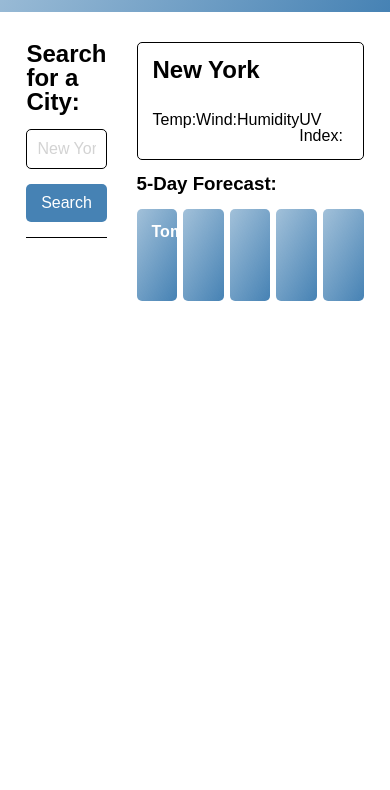
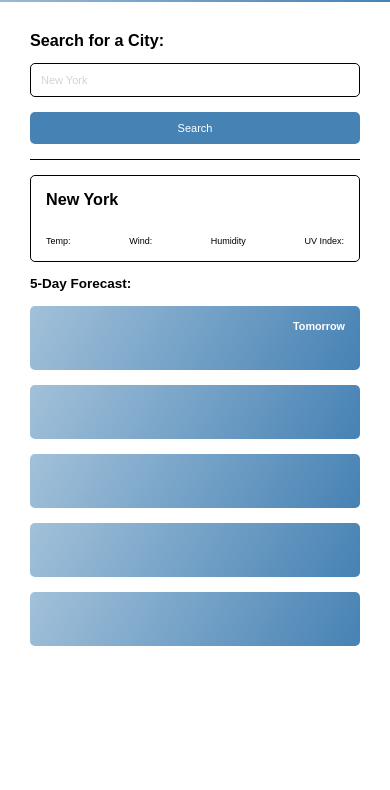
Before and after one commit to MrEliWood/demo-weather-dashboard, a plain HTML site: page index.html in a window 390 px wide. Shown: the part 80-870 px from the top of the page. After the commit the page ends 844 px from the top, so only its background shows below. Drawn offline with nearby package versions, Linux system fonts and the light colour scheme; no server answers.

Commit message:
adding support for mobile

```diff
--- a/assets/css/reset.css
+++ b/assets/css/reset.css
@@ -4,6 +4,7 @@
   box-sizing: border-box;
   scroll-behavior: smooth;
   transition: 0.5s all ease-in-out;
+  font-size: 16px;
 }
 
 html {
@@ -16,6 +17,26 @@ body {
   font-family: sans-serif;
 }
 
+h1 {
+  font-size: 2.4em;
+}
+
+h2 {
+  font-size: 1.8em;
+}
+
+h3 {
+  font-size: 1.5em;
+}
+
+h4 {
+  font-size: 1.2em;
+}
+
+h5 {
+  font-size: 1em;
+}
+
 input, select, option, optgroup, textarea, button,
 pre, code {
   font-size: 100%;
--- a/assets/css/style.css
+++ b/assets/css/style.css
@@ -3,10 +3,16 @@
     --light: white;
     --light2: lightgray;
     --dark: black;
-    --dark2: lightgray;
+    --dark2: rgb(190, 190, 190);
     --accent: steelblue;
     --accent2: rgba(70, 131, 180, 0.5);
 }
+
+/* fade in animation */
+@keyframes fade {
+    from {opacity: 0;}
+    to {opacity: 1;}
+  }
 
 /* page styles */
 ::placeholder {
@@ -27,6 +33,8 @@ header {
     color: var(--light);
     padding: 30px;
     width: 100%;
+    animation-name: fade;
+    animation-duration: 2s;
 }
 
 main {
@@ -35,7 +43,11 @@ main {
     justify-content: center;
     padding: 30px;
     width: 100%;
-    max-width: 1400px;
+    max-width: 1500px;
+    animation-name: fade;
+    animation-duration: 2s;
+    animation-delay: 0.25s;
+    animation-fill-mode: backwards;
 }
 
 /* search panel styles */
@@ -67,23 +79,28 @@ input:focus {
 }
 
 #searchButton:hover {
+    background-color: var(--accent2);
     cursor: pointer;
 }
 
 button {
-    background-color: var(--light2);
+    background-color: var(--dark2);
     border: none;
     width: 100%;
     padding: 10px;
     margin-top: 15px;
     border-radius: 5px;
+    text-transform: capitalize;
 }
 
 button:hover {
+    background-color: var(--light2);
     cursor: pointer;
 }
 
 #searchHistory {
+    display: flex;
+    flex-direction: column-reverse;
     border-top: 1px solid var(--dark);
     margin-top: 15px;
 }
@@ -150,3 +167,90 @@ button:hover {
 .dayCard p {
     margin-top: 15px;
 }
+
+/* tablets */
+@media screen and (max-width: 1350px) {
+
+    main {
+        flex-direction: column;
+        justify-content: flex-start;
+        align-items: start;
+        max-width: none;
+        width: 100%;
+        padding: 30px;
+    }
+
+    #citySelect {
+        display: flex;
+        width: 100%;
+    }
+
+    #citySearch {
+        width: 100%;
+    }
+
+    #searchHistory {
+        width: 100%;
+        flex-direction: row-reverse;
+        justify-content: space-between;
+        flex-wrap: wrap-reverse;
+    }
+
+    button {
+        width: 49%;
+    }
+
+    #weatherReport {
+        margin-left: 0px;
+        margin-right: 0px;
+        margin-top: 15px;
+        height: auto;
+        width: 100%;
+    }
+
+    #cards {
+        flex-direction: column;
+    }
+
+    .dayCard {
+        width: 100%;
+    }
+
+    .headline {
+        display: flex;
+        flex-direction: row-reverse;
+        justify-content: space-between;
+    }
+
+    .headline p {
+        margin-top: 0px
+    }
+
+    .info {
+        display: flex;
+        justify-content: space-between;
+    }
+
+}
+
+/* large phones */
+@media screen and (max-width: 768px) {
+
+    * {
+    font-size: 9px;
+
+    }
+
+    input, select, option, optgroup, textarea, button,
+    pre, code {
+    font-size: 11px;
+    }
+
+}
+
+/* small phones */
+@media screen and (max-width: 576px) {
+
+
+
+}
--- a/assets/js/script.js
+++ b/assets/js/script.js
@@ -7,11 +7,11 @@ var mainIcon = $('#mainIcon');
 var info = $('#info');
 var searchDisplay = $('#searchHistory');
 
-var day1 = $('#day1');
-var day2 = $('#day2');
-var day3 = $('#day3');
-var day4 = $('#day4');
-var day5 = $('#day5');
+var day1 = $('.day1');
+var day2 = $('.day2');
+var day3 = $('.day3');
+var day4 = $('.day4');
+var day5 = $('.day5');
 
 // set city to display before search
 var city = 'New York'
@@ -149,7 +149,7 @@ var searchHistory = localStorage.getItem('Recent Searches');
 searchDisplay.append(searchHistory);
 
 // listen for search button click
-input.addEventListener("keyup", function(event) {
+$('#searchInput').on("keyup", function(event) {
 
     if (event.keyCode === 13) {
 
@@ -163,6 +163,7 @@ input.addEventListener("keyup", function(event) {
 searchButton.click(function(event) {
 
     event.preventDefault();
+
 
     // generate weather report
     city = $('#searchInput').val();
@@ -180,6 +181,8 @@ searchButton.click(function(event) {
         localStorage.setItem('Recent Searches', searchHistory);
     };
 
+    $('#searchInput').val("");
+
 });
 
 // listen for recent search button clicks
--- a/index.html
+++ b/index.html
@@ -35,11 +35,7 @@
 
             </div>
 
-            <div id="searchHistory">
-
-
-
-            </div>
+            <div id="searchHistory"></div>
 
         </div>
 
@@ -78,58 +74,128 @@
 
                 <div id="cards">
 
-                    <div class="dayCard" id="day1">
+                    <div class="dayCard">
+
+                        <div class="day1 headline">
 
                             <h4>Tomorrow</h4>
                             <p class="description"></p>
+
+                        </div>
+
+                        <div class="day1 mainIcon">
+
                             <img src="" alt="">
+
+                        </div>
+
+                        <div class="day1 info">
+
                             <p class="temp"></p>
                             <p class="wind"></p>
                             <p class="humidity"></p>
 
                         </div>
 
-                    <div class="dayCard" id="day2">
+                    </div>
+
+                    <div class="dayCard">
+
+                        <div class="day2 headline">
 
                             <h4 class="date"></h4>
                             <p class="description"></p>
+
+                        </div>
+
+                        <div class="day2 mainIcon">
+
                             <img src="" alt="">
+
+                        </div>
+
+                        <div class="day2 info">
+
                             <p class="temp"></p>
                             <p class="wind"></p>
                             <p class="humidity"></p>
 
                         </div>
 
-                    <div class="dayCard" id="day3">
+                    </div>
+
+                    <div class="dayCard">
+
+                        <div class="day3 headline">
 
                             <h4 class="date"></h4>
                             <p class="description"></p>
+
+                        </div>
+
+                        <div class="day3 mainIcon">
+
                             <img src="" alt="">
+
+                        </div>
+
+                        <div class="day3 info">
+
                             <p class="temp"></p>
                             <p class="wind"></p>
                             <p class="humidity"></p>
 
                         </div>
 
-                    <div class="dayCard" id="day4">
+                    </div>
+
+                    <div class="dayCard">
+
+                        <div class="day4 headline">
 
                             <h4 class="date"></h4>
                             <p class="description"></p>
+
+                        </div>
+
+                        <div class="day4 mainIcon">
+
                             <img src="" alt="">
+
+                        </div>
+
+                        <div class="day4 info">
+
                             <p class="temp"></p>
                             <p class="wind"></p>
                             <p class="humidity"></p>
 
                         </div>
 
-                    <div class="dayCard" id="day5">
+                    </div>
+
+                    <div class="dayCard">
+
+                        <div class="day5 headline">
 
                             <h4 class="date"></h4>
                             <p class="description"></p>
+
+                        </div>
+
+                        <div class="day5 mainIcon">
+
                             <img src="" alt="">
+
+                        </div>
+
+                        <div class="day5 info">
+
                             <p class="temp"></p>
                             <p class="wind"></p>
                             <p class="humidity"></p>
+
+                        </div>
 
                     </div>
 
```
Lines whose indentation alone changed are shown as unchanged.
